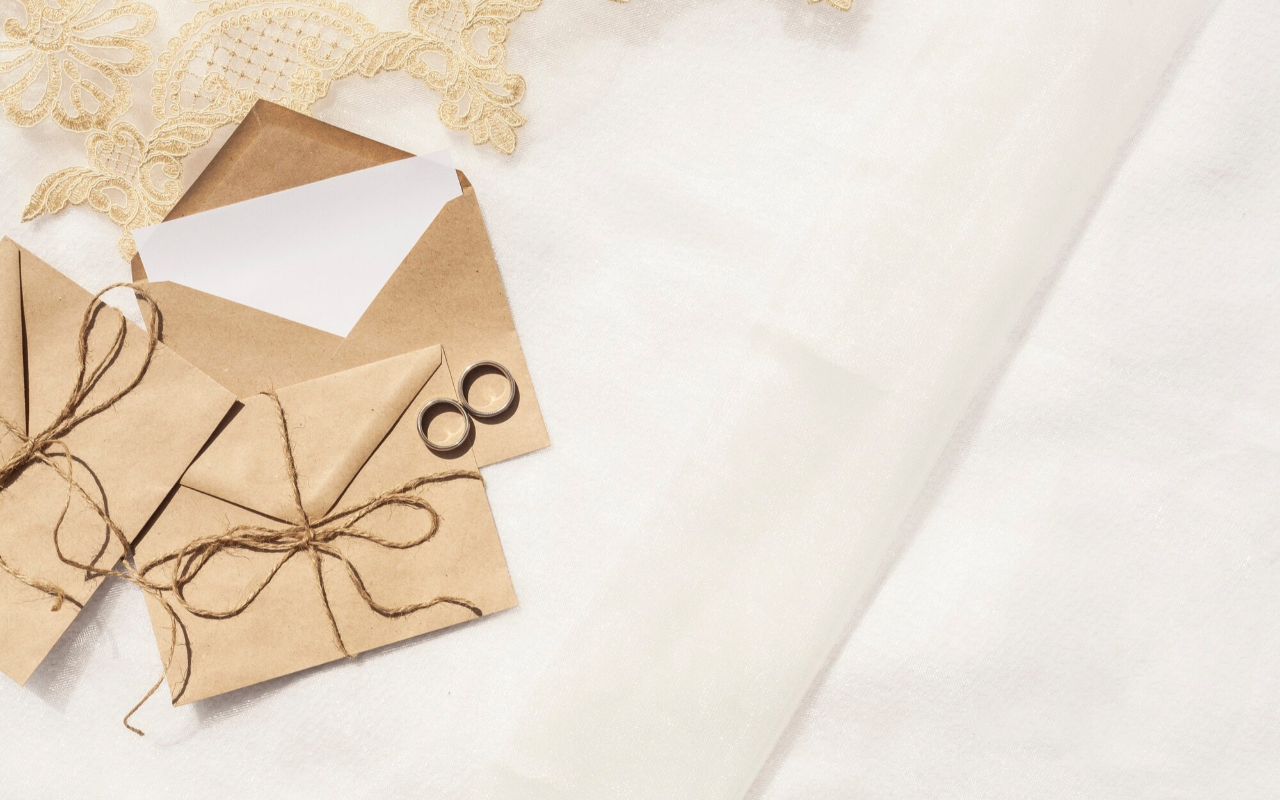
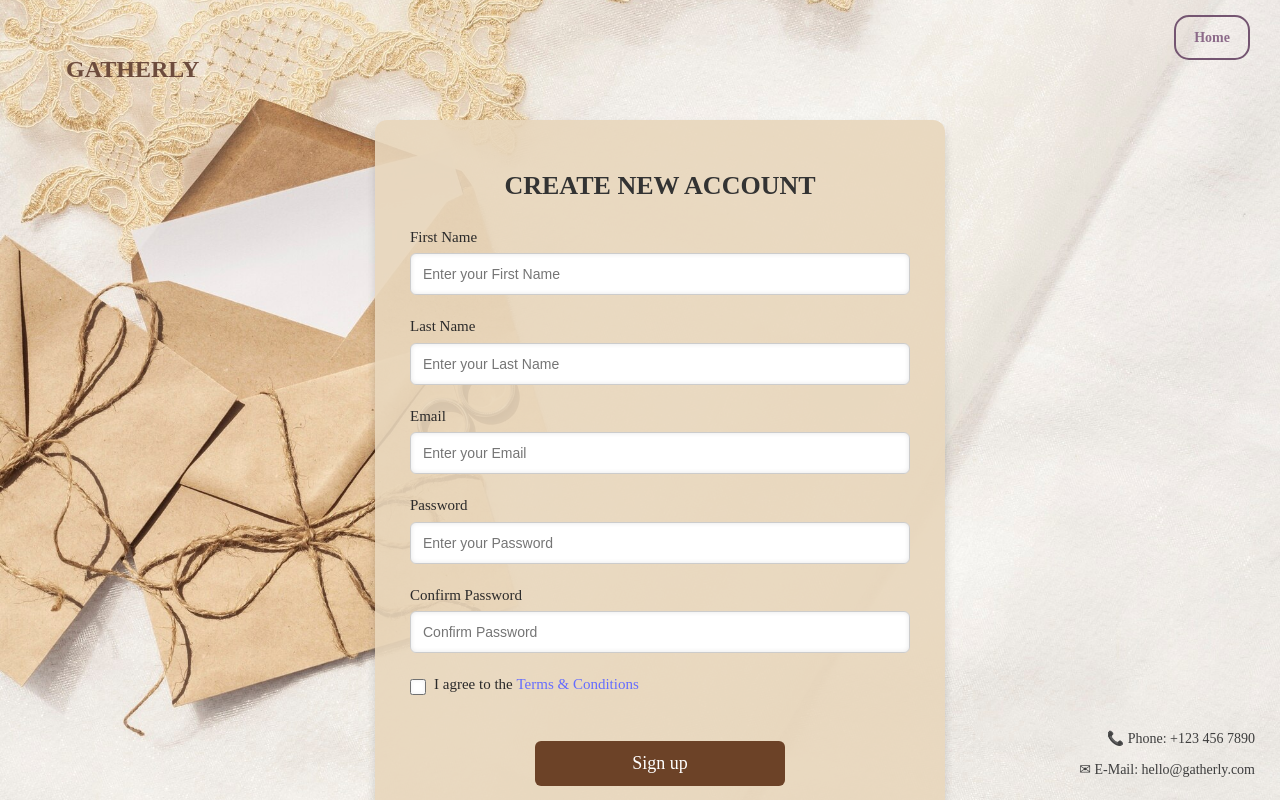
Before and after one commit to ayusha1223/Gatherly, a React (Vite) app: page /signup in a window 1280 px wide. Before the commit this address had no page. Built offline with nearby package versions, Linux system fonts and the light colour scheme.

Commit message:
Minor Changes

```diff
--- a/src/App.jsx
+++ b/src/App.jsx
@@ -5,8 +5,9 @@ import './App.css'
 
 import { BrowserRouter as Router, Routes, Route } from "react-router-dom";
 import Login from "./components/public/login";
-import Register from "./components/public/signup";
+import Signup from "./components/public/signup";
 import "./styles/login.css";
+import "./styles/signup.css";
 
 
 function App() {
@@ -14,7 +15,7 @@ function App() {
     <Router>
       <Routes>
         <Route path="/login" element={<Login />} />
-        <Route path="/register" element={<Register />} />
+        <Route path="/signup" element={<Signup />} />
       </Routes>
     </Router>
   );
--- a/src/components/public/login.jsx
+++ b/src/components/public/login.jsx
@@ -1,15 +1,13 @@
 import React from 'react';
 import '../../styles/login.css';
-import loginBackground from '../../assets/images/logincard.jpeg';
+import '../../App.css';
 
 const Login = () => {
   return (
-    <div style={{ backgroundImage: `url(${loginBackground})`, backgroundSize: 'cover', backgroundPosition: 'center', height: '100vh' }}>
+    <div className="login-page">
       <header className="header">
-        <div className="logo">
-          <span>GATHERLY</span>
-          <a href="/" className="home-button">Home</a>
-        </div>
+        <div className="logo">GATHERLY</div>
+        <a href="/" className="home-button">Home</a>
       </header>
 
       <div className="background">
@@ -24,6 +22,11 @@ const Login = () => {
               <label htmlFor="password">Password :</label>
               <input type="password" id="password" placeholder="Enter your password" />
             </div>
+
+            <p className="forgot-password">
+              <a href="/forgot-password">Forgot Password?</a>
+            </p>
+
             <button type="submit" className="login-btn">LOGIN</button>
           </form>
           <p className="signup-link">
--- a/src/components/public/signup.jsx
+++ b/src/components/public/signup.jsx
@@ -1,27 +1,57 @@
 import React from 'react';
 import '../../styles/signup.css';
-import loginBackground from '../../assets/images/logincard.jpeg';
+import '../../App.css';
 
 const Signup = () => {
   return (
-    <div>
+    <div className="signup-page">
       <header className="header">
-        <div className="logo">
-          <span>GATHERLY</span>
-          <Link to="/" className="home-button">Home</Link>
-        </div>
+        <div className="logo">GATHERLY</div>
+        <a href="/" className="home-button">Home</a>
       </header>
 
       <div className="container">
         <div className="form-container">
           <h1>CREATE NEW ACCOUNT</h1>
-          <form id="signupForm">
+          <form>
             <div className="input-group">
               <label htmlFor="first-name">First Name</label>
-              <input type="text" id="first-name" placeholder="First Name" required />
-              <span className="error-message" id="firstNameError"></span>
+              <input type="text" id="first-name" placeholder="Enter your First Name" required />
             </div>
+
+            <div className="input-group">
+              <label htmlFor="last-name">Last Name</label>
+              <input type="text" id="last-name" placeholder="Enter your Last Name" required />
+            </div>
+
+            <div className="input-group">
+              <label htmlFor="email">Email</label>
+              <input type="email" id="email" placeholder="Enter your Email" required />
+            </div>
+
+            <div className="input-group">
+              <label htmlFor="password">Password</label>
+              <input type="password" id="password" placeholder="Enter your Password" required />
+            </div>
+
+            <div className="input-group">
+              <label htmlFor="confirm-password">Confirm Password</label>
+              <input type="password" id="confirm-password" placeholder="Confirm Password" required />
+            </div>
+
+            <div className="input-group terms">
+              <input type="checkbox" id="termsCheckbox" required />
+              <label htmlFor="termsCheckbox">
+                I agree to the <a href="/terms" target="_blank">Terms & Conditions</a>
+              </label>
+            </div>
+
+            <button type="submit" className="submit-btn">Sign up</button>
           </form>
+
+          <div className="account-link">
+            <p>Already have an account? <a href="/login">Login</a></p>
+          </div>
         </div>
       </div>
 
--- a/src/styles/login.css
+++ b/src/styles/login.css
@@ -1,13 +1,18 @@
-body {
+html, body {
     margin: 0;
     padding: 0;
+    height: 100vh;
+    width: 100vw;
+    overflow: hidden;
+}
+
+.login-page {
     font-family: 'Playfair Display', serif;
     background: url('../assets/images/logincard.jpeg') no-repeat center center fixed;
     background-size: cover;
     display: flex;
     justify-content: center;
     align-items: center;
-    height: 100vh;
 }
 
 .header {
@@ -20,7 +25,6 @@ body {
     justify-content: space-between;
     align-items: center;
     padding: 15px 30px;
-    z-index: 10;
 }
 
 .logo {
@@ -40,35 +44,12 @@ body {
     background: transparent;
     transition: 0.3s;
     position: absolute;
-    top: 10px;
-    right: 80px;
+    right: 90px;
+    top: 15px;
 }
 
 .home-button:hover {
     background: #745571;
-    color: white;
-}
-
-.nav {
-    display: flex;
-    gap: 20px;
-}
-
-.nav a button {
-    padding: 10px 20px;
-    font-size: 12px;
-    border-radius: 20px;
-    cursor: pointer;
-    border: 2px solid #6c4227;
-    background: transparent;
-    color: #6c4227;
-    text-transform: uppercase;
-    transition: all 0.3s ease;
-    font-family: sans-serif;
-}
-
-.nav a button:hover {
-    background-color: #6c4227;
     color: white;
 }
 
@@ -79,7 +60,6 @@ body {
     align-items: flex-start;
     padding: 20px;
 }
-
 .login-container {
     background-color: rgba(232, 214, 188, 0.9);
     border-radius: 15px;
@@ -87,7 +67,10 @@ body {
     width: 350px;
     text-align: center;
     box-shadow: 0px 4px 8px rgba(0, 0, 0, 0.2);
-    margin-right: 150px;
+    margin-right: 100px;
+    position: relative;
+    top: 50px;
+    left: 190px;
 }
 
 .login-container h1 {
@@ -105,10 +88,9 @@ body {
 .input-group label {
     display: block;
     margin-bottom: 5px;
-    font-size: 14px;
-    color: #3D3D3D;
-    font-family: sans-serif;
-
+    font-size: 15px;
+    color: #2b2a2a;
+    font-family: 'Playfair Display', serif;
 }
 
 .input-group input {
@@ -123,6 +105,22 @@ body {
 .input-group input:focus {
     outline: none;
     border-color: #6B4423;
+}
+
+.forgot-password {
+    text-align: right;
+    margin-bottom: 15px;
+}
+
+.forgot-password a {
+    color: #6B4423;
+    text-decoration: none;
+    font-size: 14px;
+    font-weight: bold;
+}
+
+.forgot-password a:hover {
+    text-decoration: underline;
 }
 
 .login-btn {
@@ -156,13 +154,16 @@ body {
 }
 
 .contact-info {
-    position: absolute;
-    bottom: 20px;
-    right:10px;
-    font-size: 15px;
+    position: fixed;
+    bottom: 15px;
+    right: 25px;
+    font-size: 14px;
     color: #3D3D3D;
+    max-width: 100%;
+    text-align: right;
+    overflow: hidden
 }
 
 .contact-info p {
-    margin: 8px 0;
+    margin: 5px 0;
 }
--- a/src/styles/signup.css
+++ b/src/styles/signup.css
@@ -1,16 +1,28 @@
 body {
     margin: 0;
-    font-family: 'Baskerville', serif;
+    padding: 0;
+    font-family: 'Playfair Display', serif;
+    background: url('../assets/images/logincard.jpeg');
     background-size: cover;
     background-position: center;
+    min-height: 100vh;
+    display: flex;
+    justify-content: center;
+    align-items: center;
+    position: relative;
+    overflow-y: auto;
+    flex-direction: column;
 }
 
 .container {
     display: flex;
     justify-content: center;
     align-items: center;
-    min-height: 70vh;
     padding: 20px;
+    margin-bottom: 20px;
+    flex-direction: column;
+    min-height: 100vh;
+    width: 100%;
 }
 
 .header {
@@ -23,7 +35,6 @@ body {
     justify-content: space-between;
     align-items: center;
     padding: 15px 30px;
-    z-index: 10;
 }
 
 .logo {
@@ -44,7 +55,7 @@ body {
     transition: 0.3s;
     position: absolute;
     top: 15px;
-    right: 80px;
+    right: 90px;
 }
 
 .home-button:hover {
@@ -60,9 +71,13 @@ body {
     width: 500px;
     max-width: 90%;
     box-shadow: 0px 6px 10px rgba(0, 0, 0, 0.15);
+    margin-top: 220px;
+    margin-bottom: 5px;
+    position: relative;
+    z-index: 10;
 }
 
-h1 {
+.form-container h1 {
     font-size: 26px;
     margin-bottom: 25px;
     color: #333;
@@ -71,16 +86,18 @@ h1 {
 .input-group {
     margin-bottom: 20px;
     text-align: left;
+    position: relative;
+    z-index: 15;
 }
 
-label {
-    font-size: 16px;
+.input-group label {
+    font-size: 15px;
     display: block;
     margin-bottom: 5px;
-    color: black;
+    color: #2b2a2a;
 }
 
-input {
+.input-group input {
     width: 100%;
     padding: 12px;
     border: 1px solid #ccc;
@@ -89,7 +106,7 @@ input {
     box-shadow: inset 0 0 5px rgba(0, 0, 0, 0.1);
 }
 
-input:focus {
+.input-group input:focus {
     outline: none;
     box-shadow: 0 0 5px #6c4227;
 }
@@ -116,7 +133,7 @@ input:focus {
     font-size: 18px;
     cursor: pointer;
     margin-top: 20px;
-    width: 50%
+    width: 50%;
 }
 
 .submit-btn:hover {
@@ -141,11 +158,13 @@ input:focus {
 }
 
 .contact-info {
-    position: absolute;
-    top: 650px;
-    right: 10px;
-    font-size: 15px;
+    position: fixed;
+    bottom: 10px;
+    right: 25px;
+    font-size: 14px;
     color: #3D3D3D;
+    max-width: 90%;
+    text-align: right;
 }
 
 .contact-info p {
```
